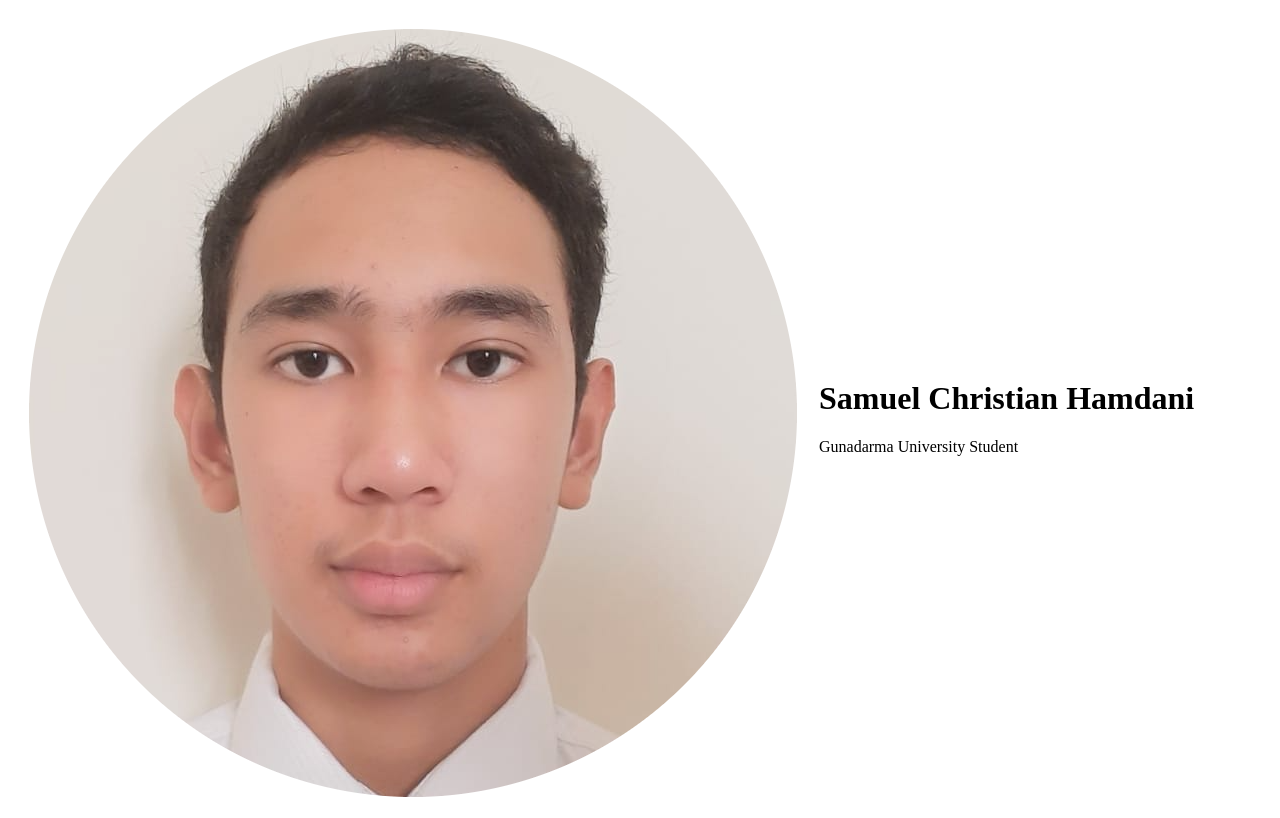
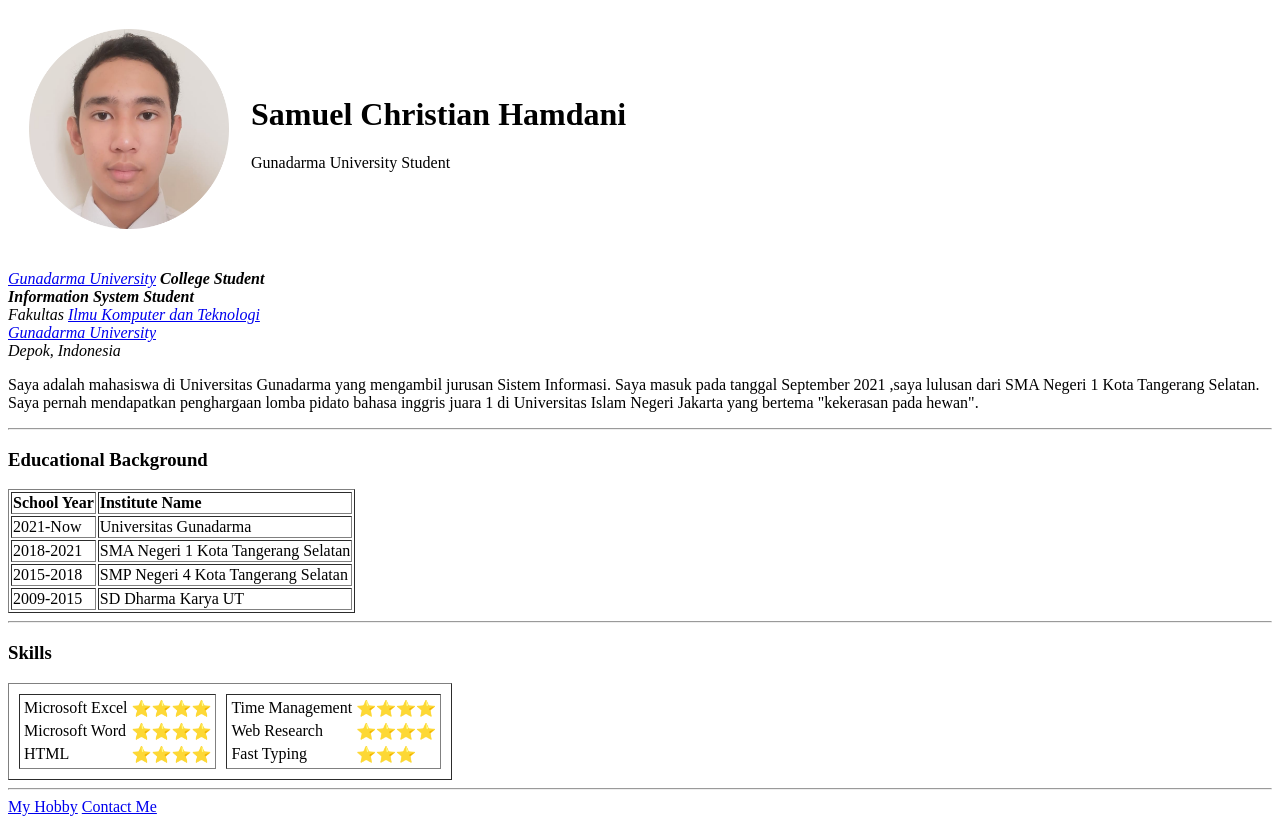
Before and after one commit to SamuelHamdani/CV, a plain HTML site: page indexdua.html in a window 1280 px wide. Shown: the top 818 px of the page. Drawn offline with Linux system fonts and the light colour scheme.

Commit message:
Update indexdua.html

```diff
--- a/indexdua.html
+++ b/indexdua.html
@@ -11,7 +11,7 @@
 <body>
     <table cellspacing="20">
         <tr>
-            <td><img src="/Images/Samuel.png" alt="picture"></td>
+            <td><img src="/Images/Samuel.png" width="200" alt="picture"></td>
             <td>
                 <h1>Samuel Christian Hamdani</h1>
                 <p>Gunadarma University Student</p>
```
